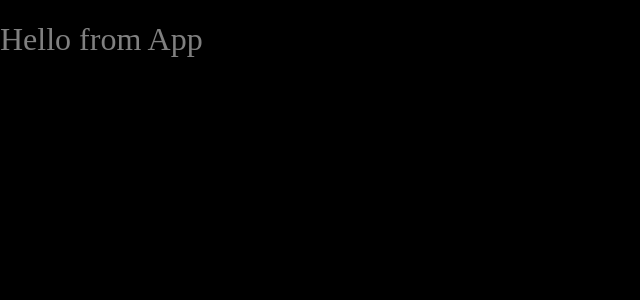
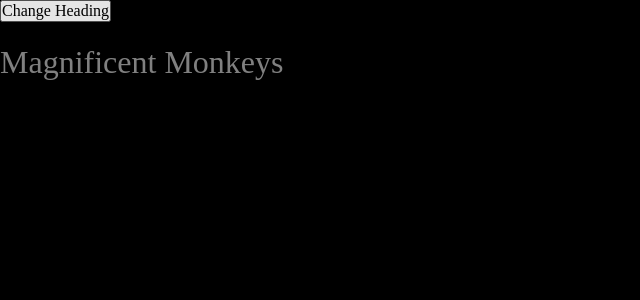
Before and after one commit to Cedrus32/TOP-template, a React app: page / in a window 1280 px wide. Shown: the top 300 px of the page, without its empty margins (0-640 px from the left). Built offline with nearby package versions, Linux system fonts and the light colour scheme.

Commit message:
Update test samples

```diff
--- a/src/components/App.js
+++ b/src/components/App.js
@@ -1,12 +1,19 @@
 import React, { useState, useEffect } from 'react';
 
 const App = () => {
-    // <h1>Hello from App</h1>
+    const [heading, setHeading] = useState('Magnificent Monkeys');
+
+    const handleClick = () => {
+        setHeading('Radical Rhinos');
+    };
 
     return (
-        <div>
-            <h1>Hello from App</h1>
-        </div>
+        <>
+            <button type='button' onClick={handleClick}>
+                Change Heading
+            </button>
+            <h1>{heading}</h1>
+        </>
     );
 };
 
```
Also changed, not shown: 1 other file (tests, documents, lock files or other folders).
